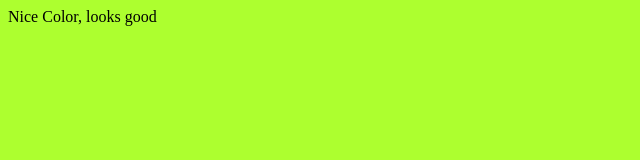
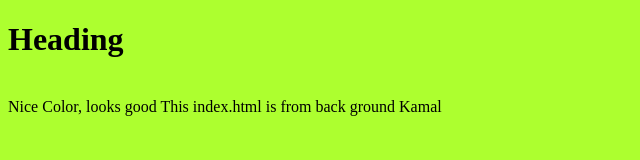
Before and after one commit to kamalustech/backgroundcolor, a plain HTML site: page index.html in a window 1280 px wide. Shown: the whole page, without its empty margins (0-640 px from the left). Drawn offline with Linux system fonts and the light colour scheme.

```diff
--- a/index.html
+++ b/index.html
@@ -7,8 +7,11 @@
 
 </head>
 <body>
+	<h1>Heading</h1>
+	<br>
 	<link rel = 'stylesheet' text = 'text/css' href="color.css">
 	Nice Color, looks good
+	This index.html is from back ground Kamal
 	<script type="text/javascript" src = 'script.js'></script>
 </body>
 </html>
```
Also changed, not shown: 1 other file.
